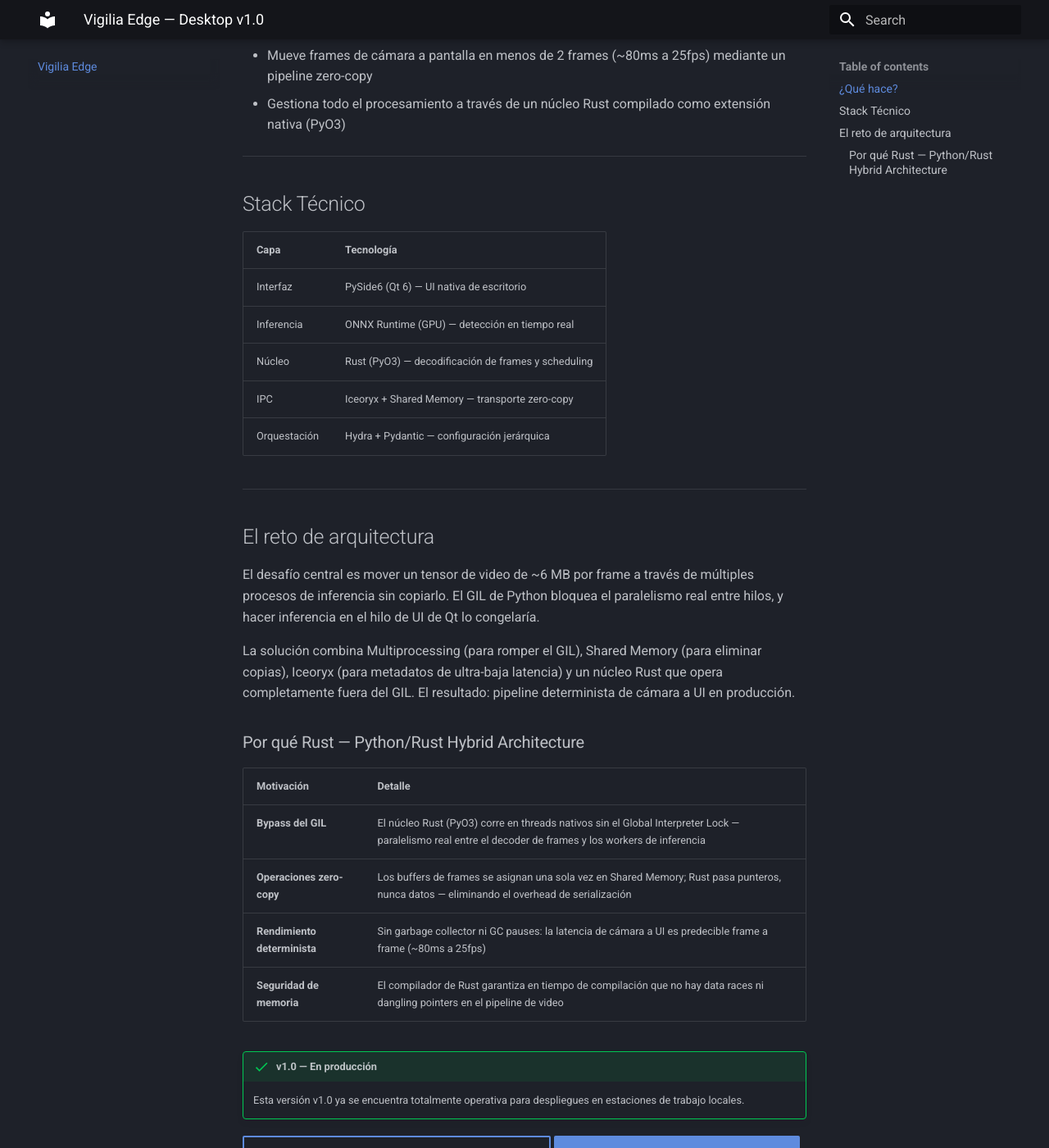
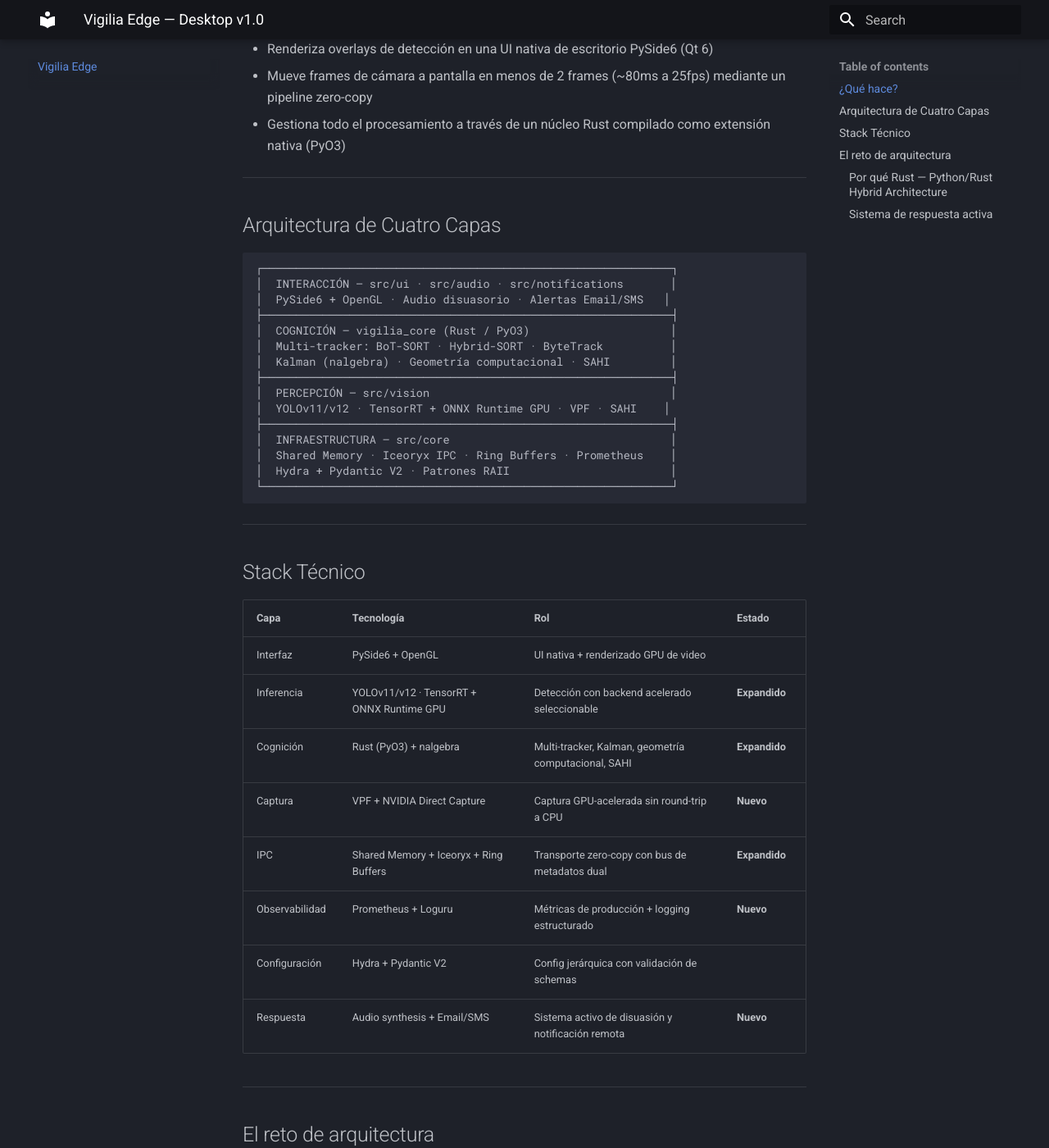
Before and after one commit to Bajmein/locus, an MkDocs documentation site: the page built from docs/vigilia-edge/index.md, in a window 1280 px wide and 1400 px high, scrolled down 434 px. Shown: the whole window at 82% size. Built offline with MkDocs 1.6.1 and Material for MkDocs 9.7.7, drawn with Linux system fonts in a browser that asks for light colours; some of the changed text lies outside the part shown.

Commit message:
feat(content): sync public docs with real four-layer architecture

````diff
--- a/docs/vigilia-edge/index.md
+++ b/docs/vigilia-edge/index.md
@@ -13,22 +13,49 @@
 
 ## ¿Qué hace?
 
-- Detecta y rastrea objetos en video en tiempo real mediante inferencia local con ONNX Runtime GPU
+- Detecta y rastrea objetos en video en tiempo real mediante inferencia local (YOLOv11/v12)
+  con backend acelerado seleccionable: TensorRT para máximo rendimiento o ONNX Runtime GPU
+  como alternativa portable
 - Renderiza overlays de detección en una UI nativa de escritorio PySide6 (Qt 6)
 - Mueve frames de cámara a pantalla en menos de 2 frames (~80ms a 25fps) mediante un pipeline zero-copy
 - Gestiona todo el procesamiento a través de un núcleo Rust compilado como extensión nativa (PyO3)
 
 ---
 
+## Arquitectura de Cuatro Capas
+
+```text
+┌─────────────────────────────────────────────────────────────┐
+│  INTERACCIÓN — src/ui · src/audio · src/notifications       │
+│  PySide6 + OpenGL · Audio disuasorio · Alertas Email/SMS   │
+├─────────────────────────────────────────────────────────────┤
+│  COGNICIÓN — vigilia_core (Rust / PyO3)                     │
+│  Multi-tracker: BoT-SORT · Hybrid-SORT · ByteTrack          │
+│  Kalman (nalgebra) · Geometría computacional · SAHI         │
+├─────────────────────────────────────────────────────────────┤
+│  PERCEPCIÓN — src/vision                                    │
+│  YOLOv11/v12 · TensorRT + ONNX Runtime GPU · VPF · SAHI    │
+├─────────────────────────────────────────────────────────────┤
+│  INFRAESTRUCTURA — src/core                                 │
+│  Shared Memory · Iceoryx IPC · Ring Buffers · Prometheus    │
+│  Hydra + Pydantic V2 · Patrones RAII                        │
+└─────────────────────────────────────────────────────────────┘
+```
+
+---
+
 ## Stack Técnico
 
-| Capa         | Tecnología                                          |
-| ------------ | --------------------------------------------------- |
-| Interfaz     | PySide6 (Qt 6) — UI nativa de escritorio            |
-| Inferencia   | ONNX Runtime (GPU) — detección en tiempo real       |
-| Núcleo       | Rust (PyO3) — decodificación de frames y scheduling |
-| IPC          | Iceoryx + Shared Memory — transporte zero-copy      |
-| Orquestación | Hydra + Pydantic — configuración jerárquica         |
+| Capa           | Tecnología                                      | Rol                                                | Estado        |
+| -------------- | ----------------------------------------------- | -------------------------------------------------- | ------------- |
+| Interfaz       | PySide6 + OpenGL                                | UI nativa + renderizado GPU de video               |               |
+| Inferencia     | YOLOv11/v12 · TensorRT + ONNX Runtime GPU       | Detección con backend acelerado seleccionable      | **Expandido** |
+| Cognición      | Rust (PyO3) + nalgebra                          | Multi-tracker, Kalman, geometría computacional, SAHI | **Expandido** |
+| Captura        | VPF + NVIDIA Direct Capture                     | Captura GPU-acelerada sin round-trip a CPU         | **Nuevo**     |
+| IPC            | Shared Memory + Iceoryx + Ring Buffers          | Transporte zero-copy con bus de metadatos dual     | **Expandido** |
+| Observabilidad | Prometheus + Loguru                             | Métricas de producción + logging estructurado      | **Nuevo**     |
+| Configuración  | Hydra + Pydantic V2                             | Config jerárquica con validación de schemas        |               |
+| Respuesta      | Audio synthesis + Email/SMS                     | Sistema activo de disuasión y notificación remota  | **Nuevo**     |
 
 ---
 
@@ -50,6 +77,18 @@
 | **Operaciones zero-copy**    | Los buffers de frames se asignan una sola vez en Shared Memory; Rust pasa punteros, nunca datos — eliminando el overhead de serialización               |
 | **Rendimiento determinista** | Sin garbage collector ni GC pauses: la latencia de cámara a UI es predecible frame a frame (~80ms a 25fps)                                              |
 | **Seguridad de memoria**     | El compilador de Rust garantiza en tiempo de compilación que no hay data races ni dangling pointers en el pipeline de video                             |
+| **Multi-tracker configurable** | El núcleo Rust expone tres algoritmos de tracking (BoT-SORT, ByteTrack, Hybrid-SORT) seleccionables desde `config.yaml` sin recompilar — abstracción de alto rendimiento con zero overhead de despacho desde Python |
+| **Geometría computacional sin GIL** | Las validaciones de zonas de intrusión y cruce de líneas usan cálculos IoU vectorizados en Rust con nalgebra — sin lock de intérprete en el hot path de análisis frame a frame |
+
+### Sistema de respuesta activa
+
+Vigilia Edge no es un visualizador pasivo. Cuando el motor de reglas confirma una amenaza,
+el sistema activa dos mecanismos de respuesta:
+
+- **Audio disuasorio**: síntesis y reproducción de alarmas sonoras para disuadir activamente
+  al intruso en el momento de la detección.
+- **Notificaciones remotas**: integración con Email y SMS para alertar al operador desde
+  cualquier ubicación cuando la amenaza es confirmada.
 
 !!! success "v1.0 — En producción"
 
````
